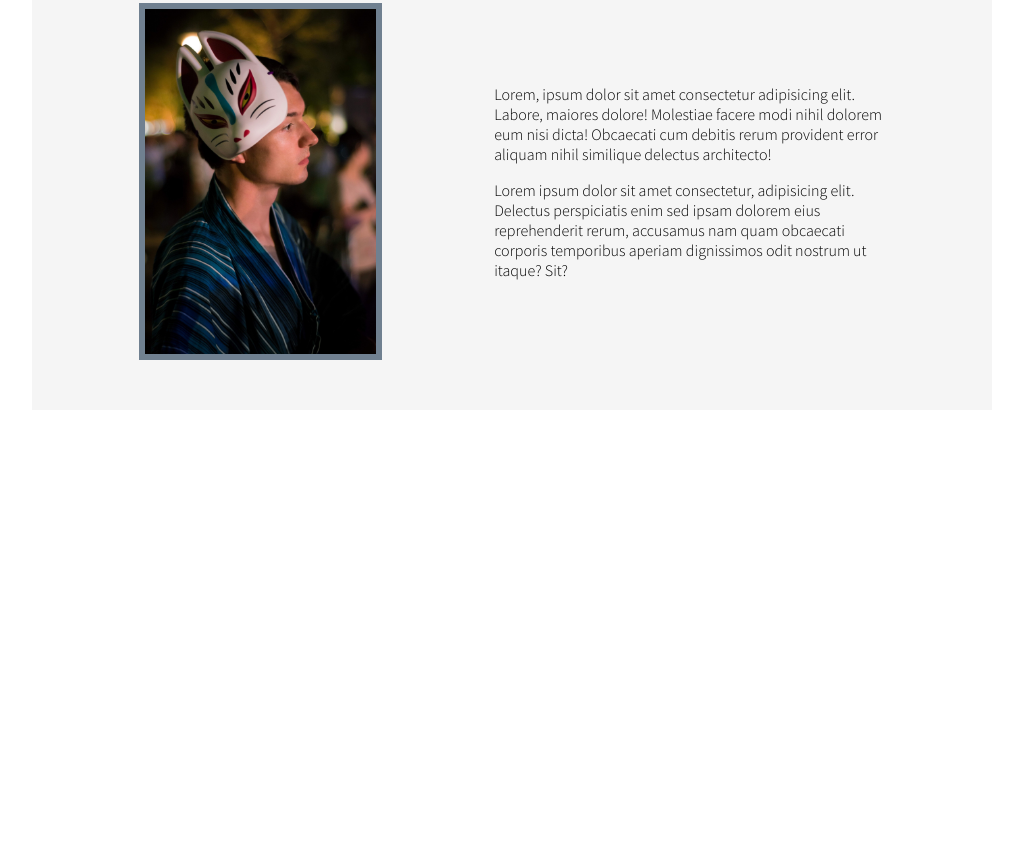
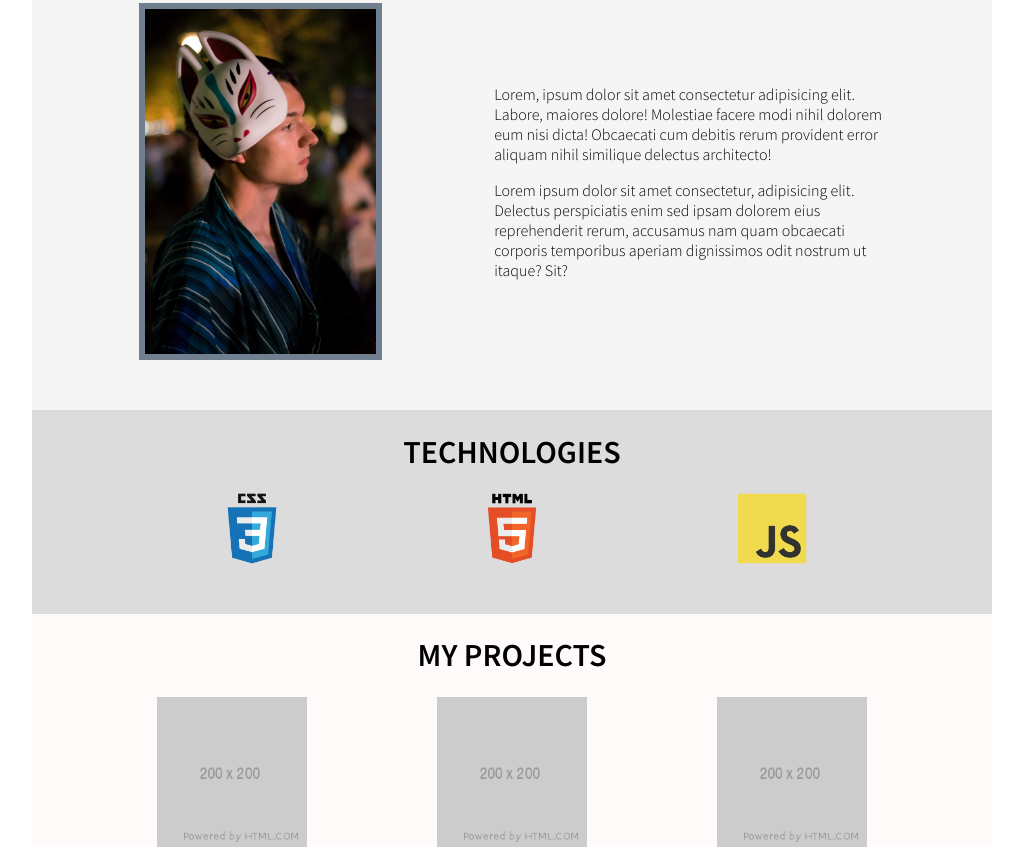
Before and after one commit to cam-peck/prep-portfolio, a website: page index.html in a window 1280 px wide. Shown: the part 521-1376 px from the top of the page, without its empty margins (128-1151 px from the left). Before the commit the page ends 939 px from the top, so only its background shows below. Drawn offline with Linux system fonts and the light colour scheme.

Commit message:
add tech and projects sections

```diff
--- a/index.html
+++ b/index.html
@@ -31,6 +31,18 @@
         <p>Lorem ipsum dolor sit amet consectetur, adipisicing elit. Delectus perspiciatis enim sed ipsam dolorem eius reprehenderit rerum, accusamus nam quam obcaecati corporis temporibus aperiam dignissimos odit nostrum ut itaque? Sit?</p>
       </div>
     </div>
+    <div id="technologies" class="row justify-evenly pb-50 tech-section">
+      <h1 class="col-12">TECHNOLOGIES</h1>
+      <img class="col-1" src="assets/css-logo.png" alt="CSS-logo">
+      <img class="col-1" src="assets/html-logo.png" alt="HTML-logo">
+      <img class="col-1" src="assets/js-logo.png" alt="JS-logo">
+    </div>
+    <div id="projects" class="row justify-evenly pb50 project-section">
+      <h1 class="col-12">MY PROJECTS</h1>
+      <img class="col-2" src="assets/placeholder-project.png" alt="project-img">
+      <img class="col-2" src="assets/placeholder-project.png" alt="project-img">
+      <img class="col-2" src="assets/placeholder-project.png" alt="project-img">
+    </div>
   </div>
 </body>
 </html>
--- a/styles.css
+++ b/styles.css
@@ -73,3 +73,11 @@ html {
 .text-align-reset {
   text-align: initial;
 }
+
+.tech-section {
+  background-color: gainsboro;
+}
+
+.project-section {
+  background-color: snow;
+}
```
